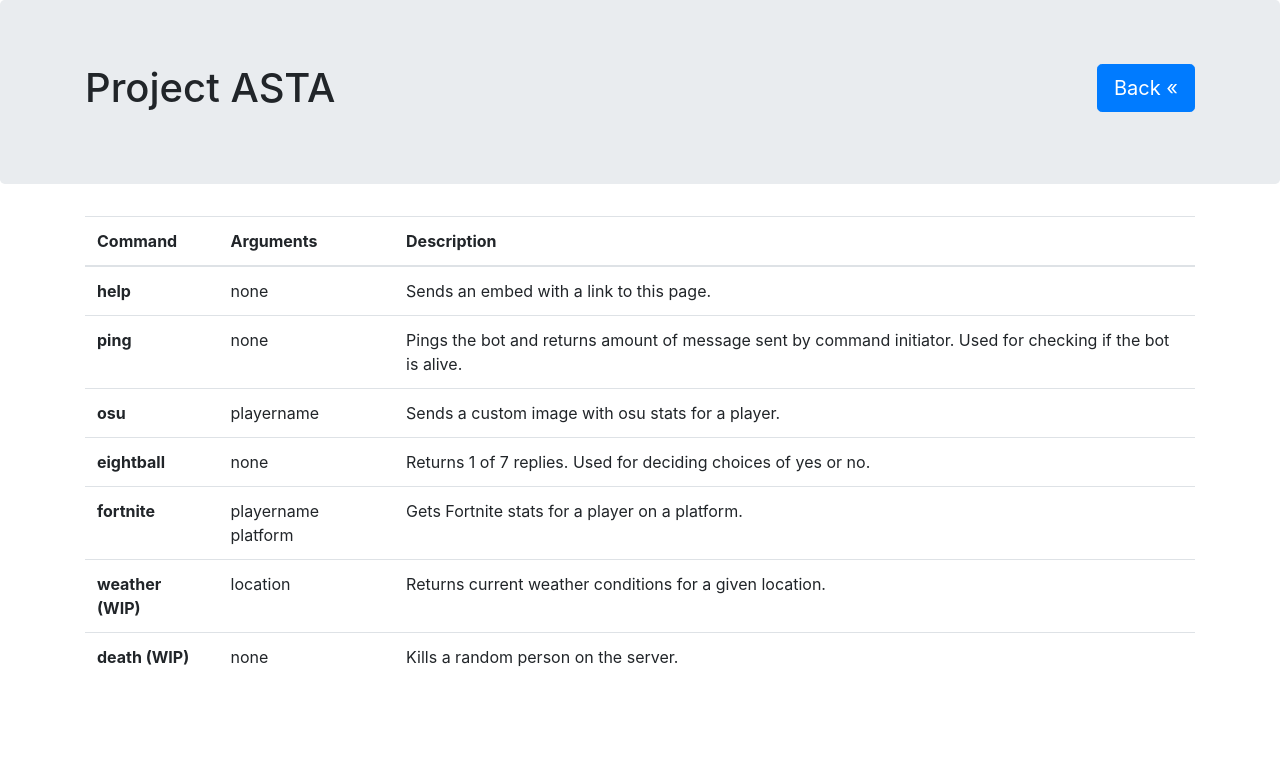
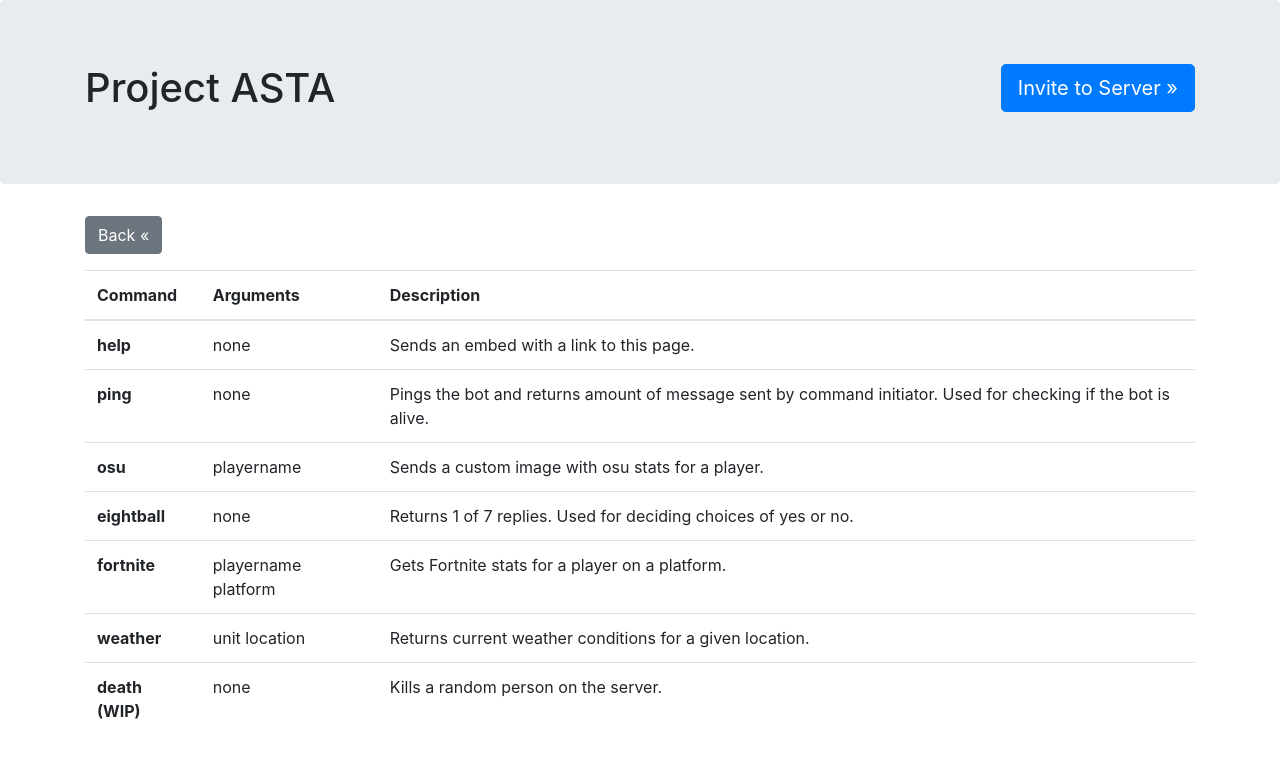
Before and after one commit to uwueviee/asta, a plain HTML site: page docs/commands.html in a window 1280 px wide. Drawn offline with nearby package versions, Linux system fonts and the light colour scheme.

Commit message:
Weather command is now working

```diff
--- a/docs/commands.html
+++ b/docs/commands.html
@@ -22,12 +22,13 @@
       <!-- Main jumbotron for a primary marketing message or call to action -->
       <div class="jumbotron">
         <div class="container">
-          <a class="btn btn-primary btn-lg float-right" href="./index.html" role="button">Back &laquo;</a>
+          <a class="btn btn-primary btn-lg float-right" href="https://discordapp.com/oauth2/authorize?client_id=513198240922075137&scope=bot&permissions=8" role="button">Invite to Server &raquo;</a>
           <h1 class="display-5 inline">Project ASTA</h1>
         </div>
       </div>
 
       <div class="container">
+        <p><a class="btn btn-secondary" href="./index.html" role="button">Back &laquo;</a></p>
         <table class="table">
           <thead>
             <tr>
@@ -63,8 +64,8 @@
               <td>Gets Fortnite stats for a player on a platform.</td>
             </tr>
             <tr>
-              <th scope="row">weather (WIP)</th>
-              <td>location</td>
+              <th scope="row">weather</th>
+              <td>unit location</td>
               <td>Returns current weather conditions for a given location.</td>
             </tr>
             <tr>
```
